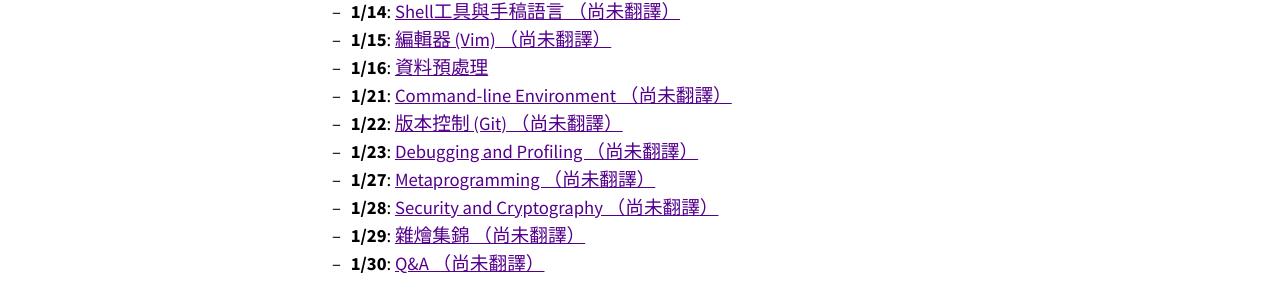
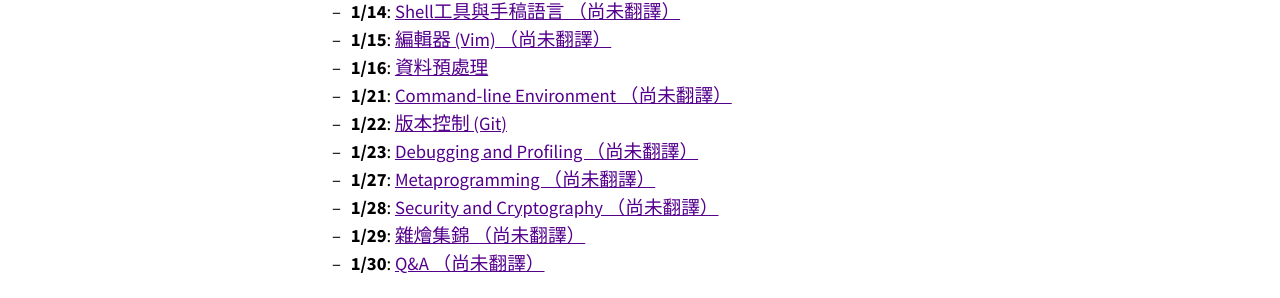
Before and after one commit to missing-semester-zh-Hant/missing-semester-zh-Hant.github.io, a Jekyll site: the page built from index.md, in a window 1280 px wide. Shown: the part 559-857 px from the top of the page. Built offline with Jekyll 4.4.1, drawn with Linux system fonts in a browser that asks for light colours.

Commit message:
version-control translation done

```diff
--- a/_2020/version-control.md
+++ b/_2020/version-control.md
@@ -1,6 +1,6 @@
 ---
 layout: lecture
-title: "版本控制 (Git) （尚未翻譯）"
+title: "版本控制 (Git)"
 date: 2019-01-22
 ready: true
 video:
```
